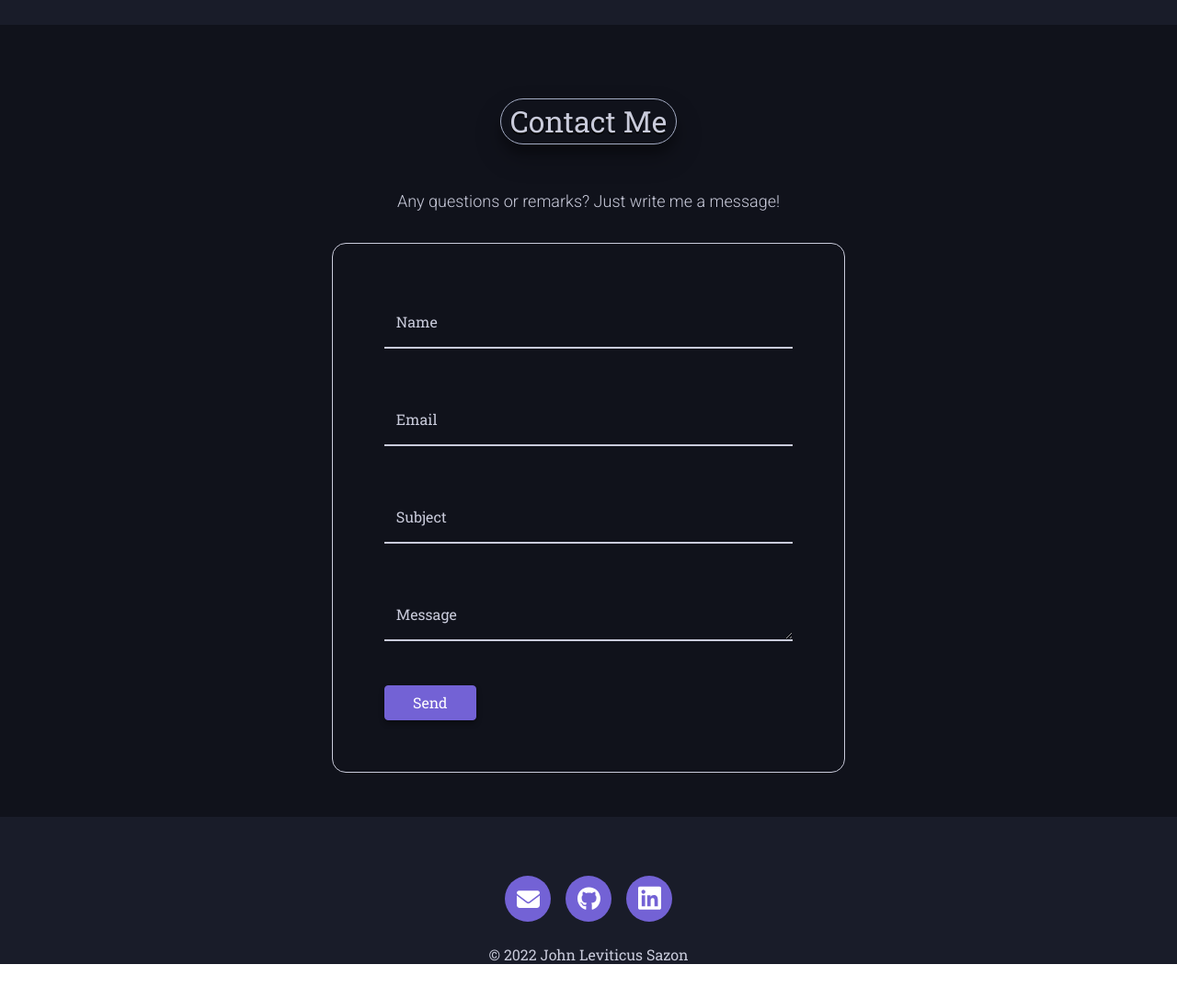
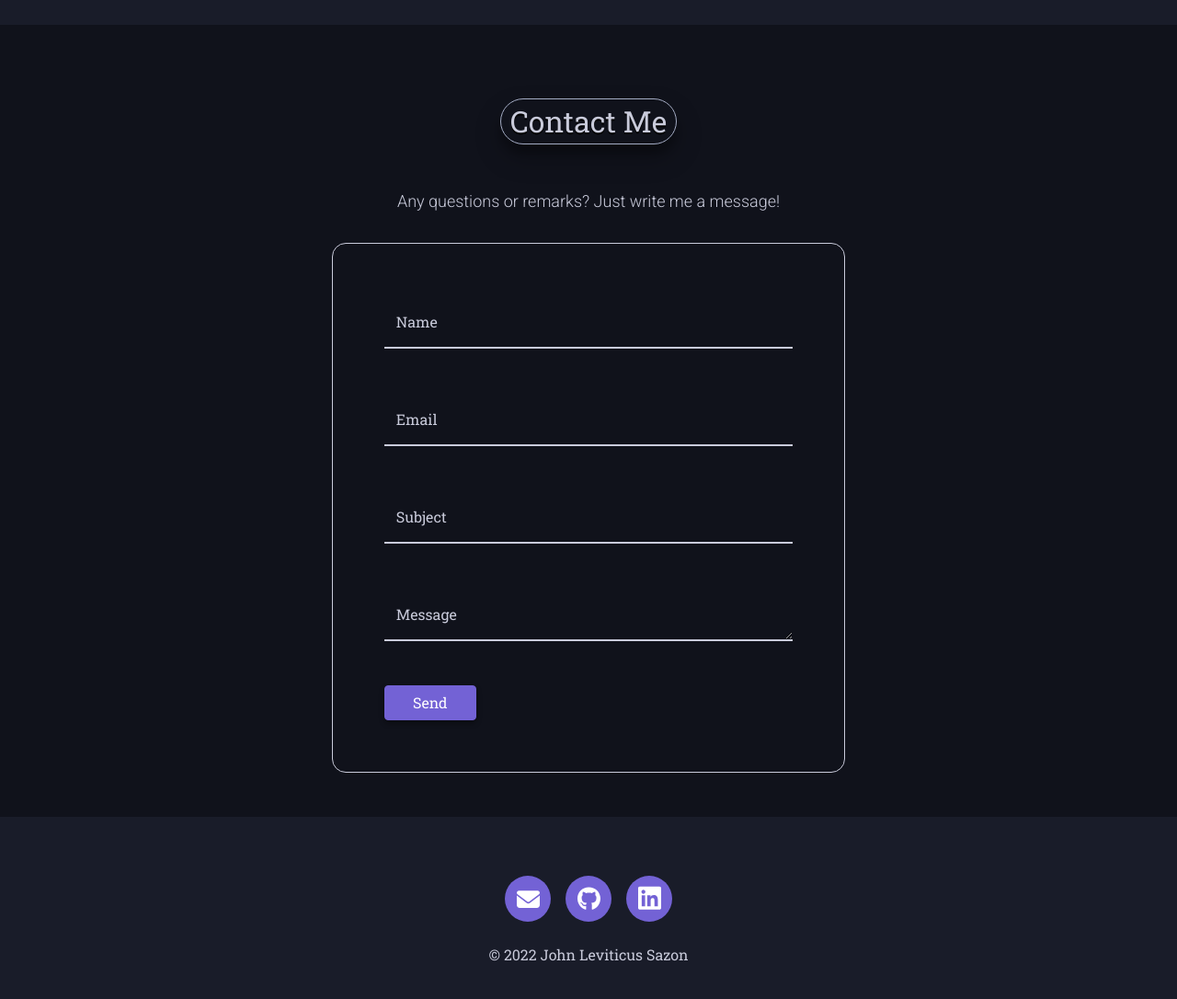
Before and after one commit to levisaz/CV-Portfolio, a React (Create React App) app in the folder portfolio/: page / in a window 1280 px wide. Shown: the part 3821-4907 px from the top of the page at 92% size. Before the commit the page ends 4871 px from the top, so only its background shows below. Built offline with nearby package versions, Linux system fonts and the light colour scheme.

Commit message:
layout change

```diff
--- a/portfolio/src/styles/_layout.scss
+++ b/portfolio/src/styles/_layout.scss
@@ -13,18 +13,18 @@
         height: calc(100vh - 56px);
         position: relative;
         top: 56px;
+        .page-footer {
+            height: 15vh;
+            width: 100vw;
+        }
         >* {
             width: 100%;
             height: (100vh);
             padding-top: 56px;
             position: relative;
             @media (max-width: 2080px) {
-                height: auto;
+                height: auto!important;
             }
-        }
-        .page-footer {
-            height: 15vh;
-            width: 100vw;
         }
     }
 }
```
